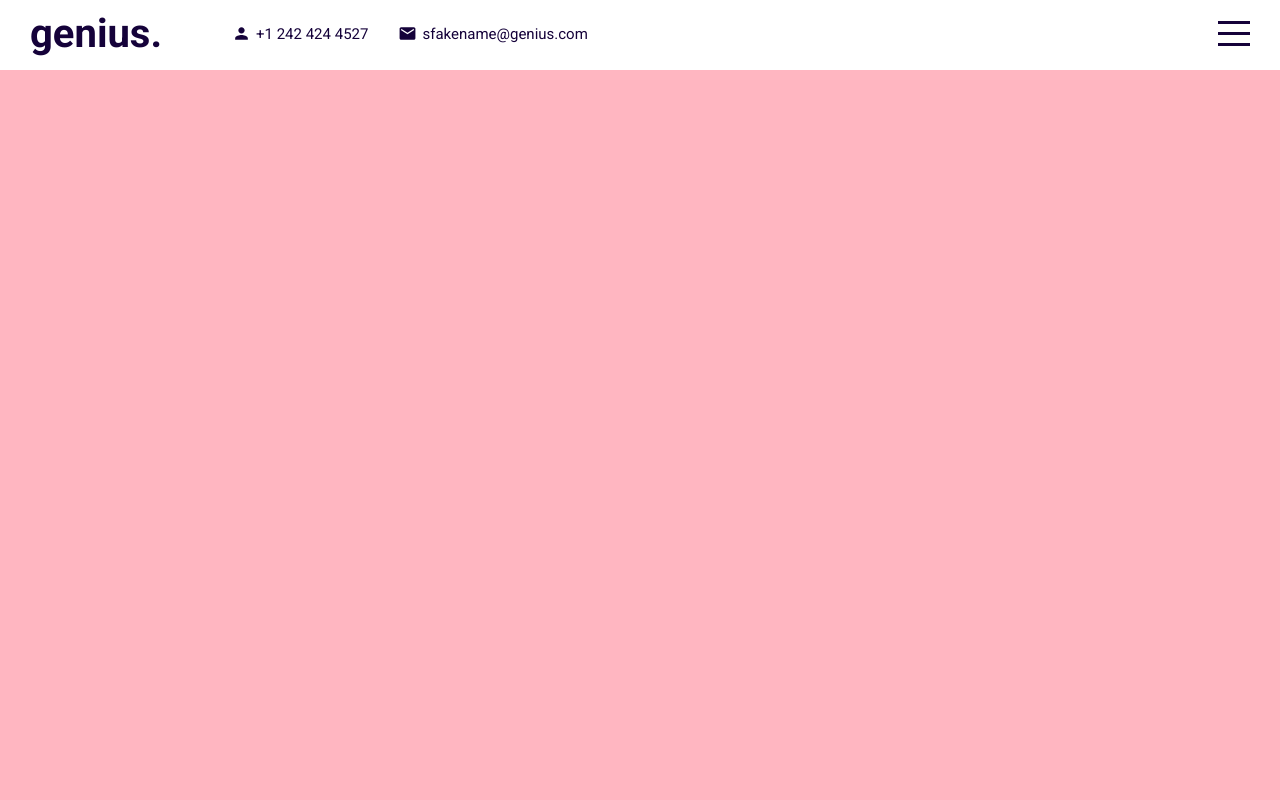
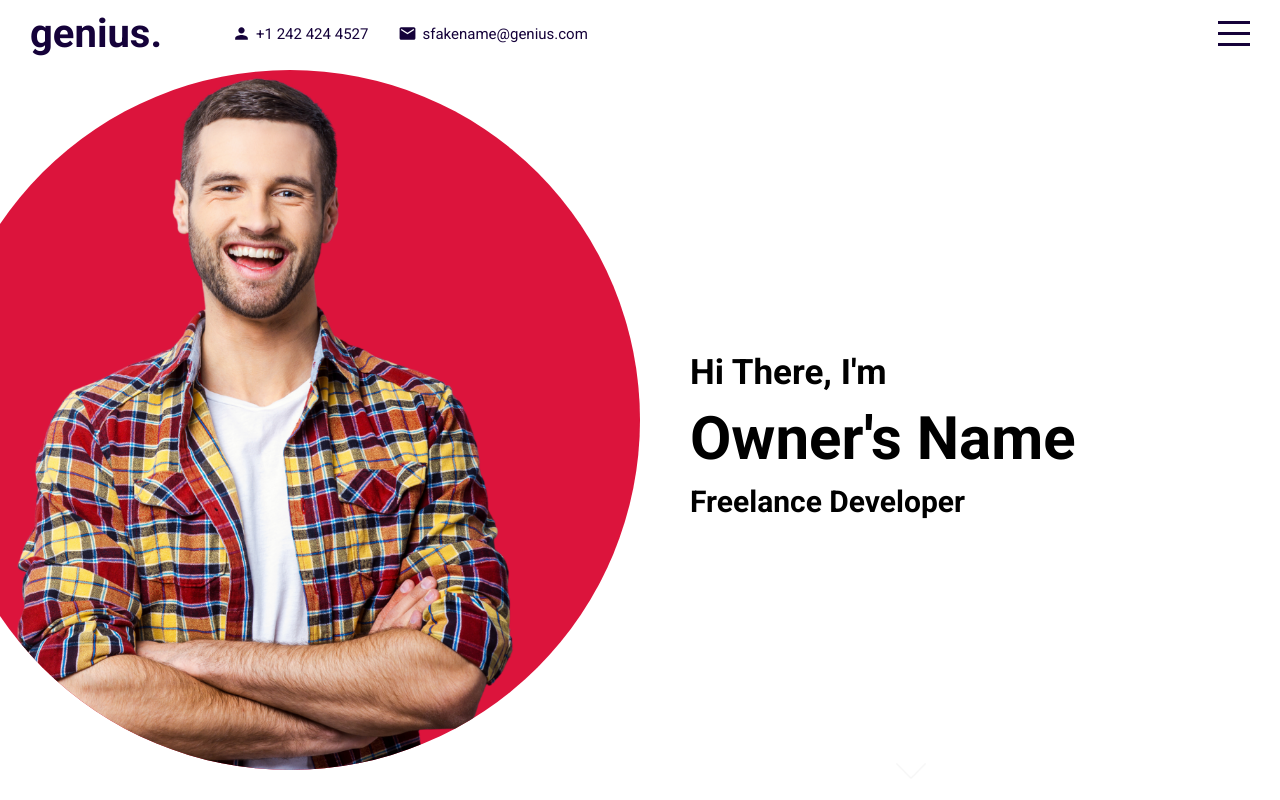
Before and after one commit to Glint-web18/react-portfolio, a React (Create React App) app in the folder portfolio/: page / in a window 1280 px wide. Built offline with nearby package versions, Linux system fonts and the light colour scheme.

Commit message:
portfolio

```diff
--- a/portfolio/src/App.jsx
+++ b/portfolio/src/App.jsx
@@ -6,12 +6,15 @@ import Testimonials from "./components/testimonials/Testimonials";
 import Contact from "./components/contact/Contact";
 import "./app.scss"
 import { useState } from "react";
+import Menu from "./components/menu/Menu";
+
 
 function App() {
   const [menuOpen, setMenuOpen] = useState(false)
   return (
     <div className="app">
-      <Topbar/>
+      <Topbar menuOpen = {menuOpen} setMenuOpen = {setMenuOpen}/>
+      <Menu menuOpen = {menuOpen} setMenuOpen = {setMenuOpen}/>
       <div className="sections">
         <Intro/>
         <Portfolios/>
--- a/portfolio/src/components/intro/Intro.jsx
+++ b/portfolio/src/components/intro/Intro.jsx
@@ -3,7 +3,21 @@ import './intro.scss'
 export default function Intro() {
     return (
         <div className = "intro" id = "intro">
-
+            <div className="left">
+                <div className="imgContainer">
+                    <img src="assets/man.png" alt="" />
+                </div>
+            </div>
+            <div className="right">
+                <div className="wrapper">
+                    <h2>Hi There, I'm</h2>
+                    <h1>Owner's Name</h1>
+                    <h3>Freelance <span>Developer</span></h3>
+                </div>
+                <a href="#portfolios">
+                    <img src="assets/down.png" alt="" />
+                </a>
+            </div>
         </div>
     )
 }
--- a/portfolio/src/components/intro/intro.scss
+++ b/portfolio/src/components/intro/intro.scss
@@ -1,3 +1,70 @@
 .intro{
-    background-color: lightpink;
+    background-color: white;
+    display: flex;
+
+
+    .left{
+        flex: 0.5;
+        overflow: hidden;
+
+        .imgContainer{
+            width: 700px;
+            height: 700px;
+            background-color: crimson;
+            border-radius: 50%;
+            display: flex;
+            align-items: flex-end;
+            justify-content: center;
+            float: right;
+
+            img{
+                width: 100%;
+            }
+        }
+    }
+    .right{
+        flex: 0.5;
+        position: relative;
+
+         .wrapper{
+             width: 100%;
+             height: 100%;
+             padding-left: 50px;
+             display: flex;
+             flex-direction: column;
+             justify-content: center;
+
+             h1{
+                 font-size: 60px;
+                 margin: 10px 0;
+             }
+             h2{
+                font-size: 35px;
+             }
+             h3{
+                font-size: 30px;
+
+                span{
+                    font-size: inherit;
+                }
+             }
+
+         }
+         a{
+             position: absolute;
+             bottom: 10px;
+             left: 40%;
+
+             img{
+                 width: 30px;
+                 animation: arrowBlink 2s infinite;
+             }
+
+            @keyframes arrowBlink{
+                100%{
+                    opacity: 0;
+                }
+            }
+         }
+    }
 }
--- /dev/null
+++ b/portfolio/src/components/menu/Menu.jsx
@@ -0,0 +1,25 @@
+import './menu.scss'
+
+export default function Menu({menuOpen, setMenuOpen}){
+    return (
+        <div className = {"menu " +(menuOpen && "active")}>
+            <ul>
+                <li onClick = {() => setMenuOpen(false)} >
+                    <a href="#intro">Home</a>
+                </li>
+                <li onClick = {() => setMenuOpen(false)}>
+                    <a href="#portfolios">Portfolio</a>
+                </li>
+                <li onClick = {() => setMenuOpen(false)}>
+                    <a href="#works">Works</a>
+                </li>
+                <li onClick ={() => setMenuOpen(false)}>
+                    <a href="#testimonials">Testimonials</a>
+                </li>
+                <li onClick = {() => setMenuOpen(false)}>
+                    <a href="#contact">Contact</a>
+                </li>
+            </ul>
+        </div>
+    )
+}
--- /dev/null
+++ b/portfolio/src/components/menu/menu.scss
@@ -0,0 +1,42 @@
+@import "../../global.scss";
+
+.menu{
+    width: 300px;
+    height: 100vh;
+    background-color:$mainColor;
+    position: fixed;
+    top: 0;
+    right: -300px;
+    z-index: 2;
+    display: flex;
+    flex-direction: column;
+    align-items: center;
+    justify-content: center;
+    transition: all 1s ease;
+
+
+    &.active{
+        right: 0;
+    }
+
+    ul{
+        margin: 0;
+        padding: 0;
+        list-style: none;
+        font-size: 40px;
+        font-weight: 300;
+        color: white;
+
+        li{
+            margin-bottom: 25px;
+            a{
+                font-size: inherit;
+                color: inherit;
+                text-decoration: none;
+            }
+            &:hover{
+                font-weight: 500;
+            }
+        }
+    }
+}
--- a/portfolio/src/components/topbar/Topbar.jsx
+++ b/portfolio/src/components/topbar/Topbar.jsx
@@ -1,9 +1,9 @@
 import "./topbar.scss"
 import {Person, Mail} from '@material-ui/icons';
 
-export default function Topbar() {
+export default function Topbar({menuOpen, setMenuOpen}) {
     return (
-        <div className = "topbar ">
+        <div className = {"topbar " + (menuOpen && 'active')}>
             <div className="wrapper">
                 <div className="left">
                     <a href="#intro" className ="logo">genius. </a>
@@ -18,7 +18,7 @@ export default function Topbar() {
                 </div>
 
                 <div className="right">
-                    <div className="hamburger">
+                    <div className="hamburger" onClick = {() => setMenuOpen(!menuOpen)}>
                         <span className="line1"></span>
                         <span className="line2"></span>
                         <span className="line3"></span>
--- a/portfolio/src/components/topbar/topbar.scss
+++ b/portfolio/src/components/topbar/topbar.scss
@@ -7,7 +7,8 @@
     color: $mainColor;
     position: fixed;
     top: 0;
-    z-index: 2;
+    z-index: 3;
+    transition: all 1s ease;
 
     .wrapper{
         padding:  10px 30px;
```
